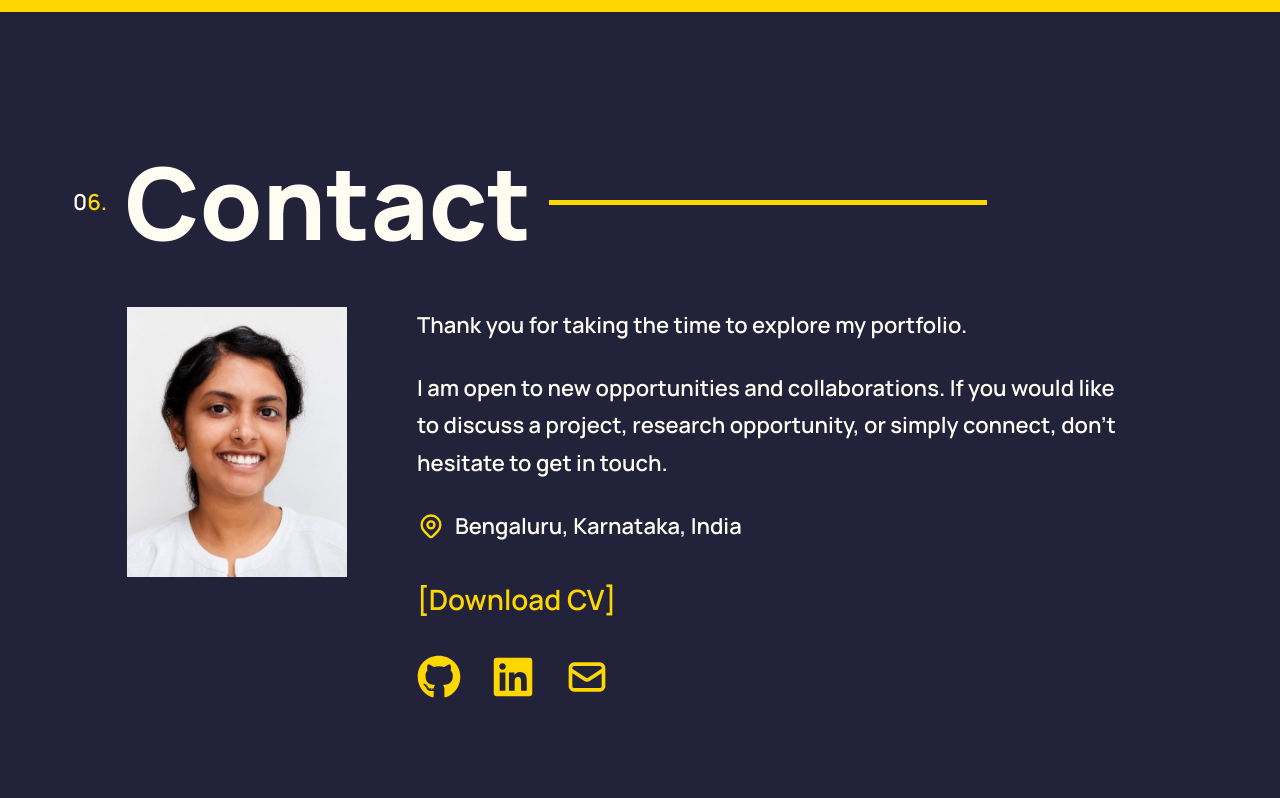
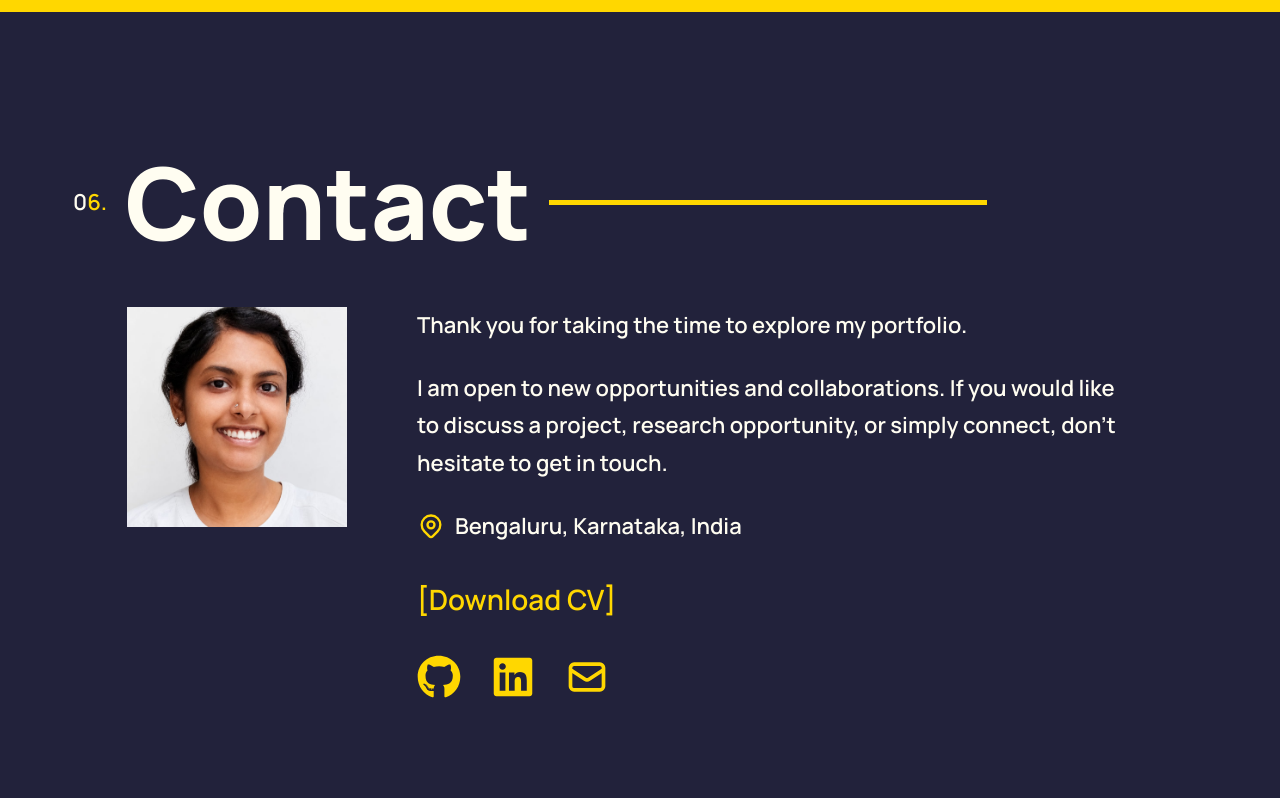
Before and after one commit to PrajnaRanganath/Portfolio, a Next.js app: page / in a window 1280 px wide. Shown: the part 5268-6066 px from the top of the page. Built offline with nearby package versions, Linux system fonts and the light colour scheme.

Commit message:
Updated Profile - 2

```diff
--- a/app/components/Contact.module.css
+++ b/app/components/Contact.module.css
@@ -106,13 +106,13 @@
 
     width:220px;
 
-    height:270px;
+    height:220px;
 
     object-fit:cover;
 
     object-position:center;
 
-    border-radius:0;
+    border-radius:50;
 
 }
 
```
